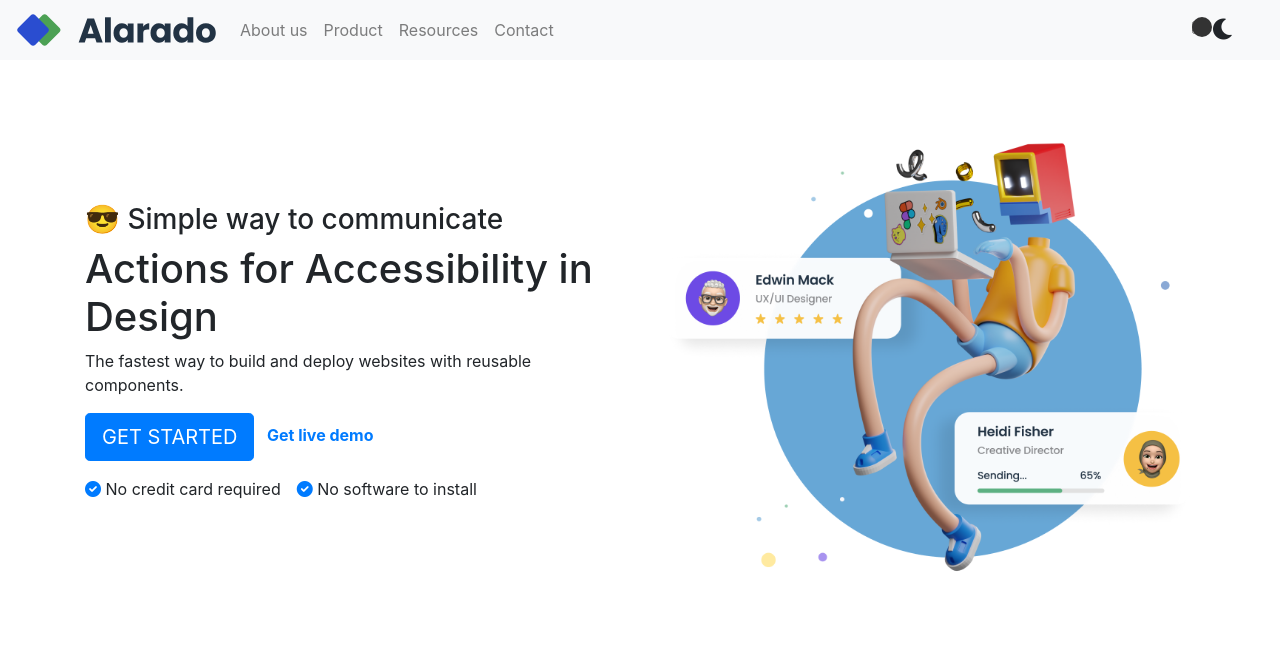
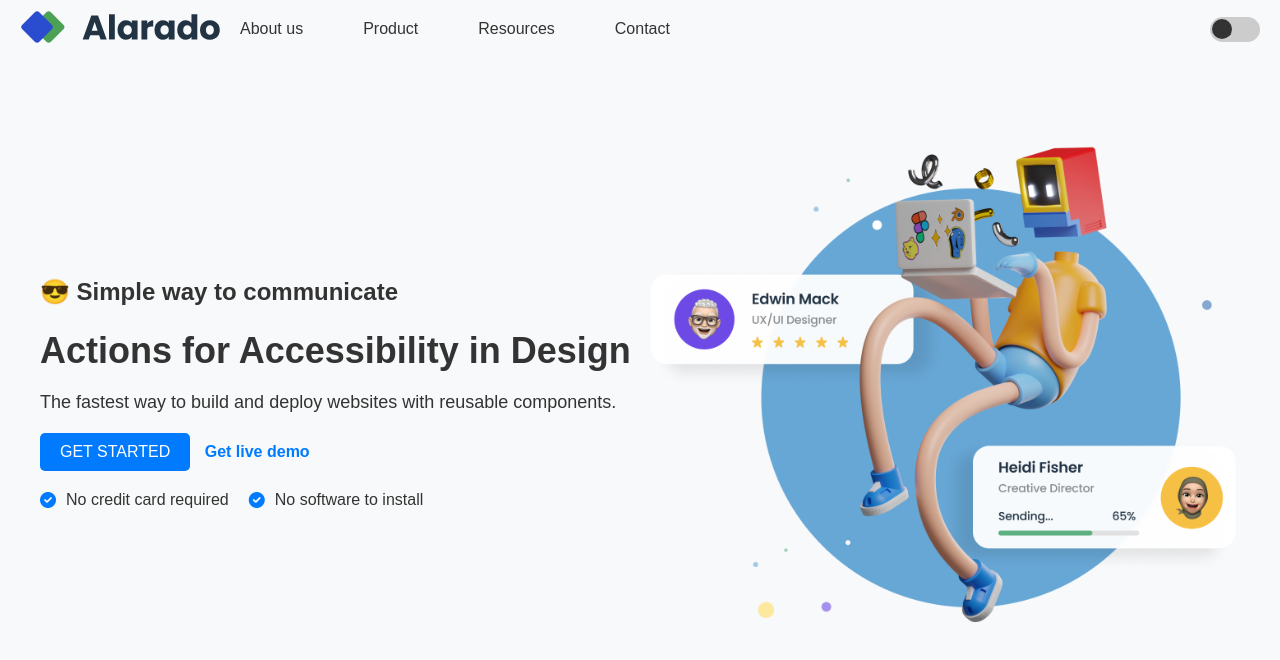
Before and after one commit to Jeetheshc/cssend, a plain HTML site: page index.html in a window 1280 px wide. Drawn offline with nearby package versions, Linux system fonts and the light colour scheme; a script that the page names is missing.

Commit message:
Your commit message

```diff
--- a/index.html
+++ b/index.html
@@ -1,67 +1,56 @@
 <!doctype html>
 <html lang="en">
-
 <head>
     <meta charset="utf-8">
     <meta name="viewport" content="width=device-width, initial-scale=1, shrink-to-fit=no">
-    <link rel="stylesheet" href="https://cdn.jsdelivr.net/npm/bootstrap@4.0.0/dist/css/bootstrap.min.css">
     <link rel="stylesheet" href="https://cdnjs.cloudflare.com/ajax/libs/font-awesome/6.0.0-beta3/css/all.min.css">
     <link rel="stylesheet" href="style.css">
     <title>Website</title>
 </head>
-
 <body>
-    <header class="navbar navbar-expand-lg navbar-light bg-light">
+    <header class="navbar">
         <a class="navbar-brand" href="#">
             <img src="./image/alarado-icon-homepage.svg" alt="Alarado logo" style="width: 200px;">
         </a>
 
-        <button class="navbar-toggler hamburger" type="button" data-toggle="collapse" data-target="#navbarNav"
-            aria-controls="navbarNav" aria-expanded="false" aria-label="Toggle navigation">
-            <i class="fa-solid fa-bars"></i>
-        </button>
+        <nav class="nav_links">
+            <ul>
+                <li><a href="#">About us</a></li>
+                <li><a href="#">Product</a></li>
+                <li><a href="#">Resources</a></li>
+                <li><a href="#">Contact</a></li>
+            </ul>
+        </nav>
 
-        <div class="collapse navbar-collapse" id="navbarNav">
-            <ul class="navbar-nav mr-auto">
-                <li class="nav-item"><a class="nav-link" href="#">About us</a></li>
-                <li class="nav-item"><a class="nav-link" href="#">Product</a></li>
-                <li class="nav-item"><a class="nav-link" href="#">Resources</a></li>
-                <li class="nav-item"><a class="nav-link" href="#">Contact</a></li>
-            </ul>
-            <div class="form-check form-switch ml-3">
-                <input class="form-check-input checkbox" type="checkbox" id="checkbox">
-                <label class="form-check-label checkbox-label" for="checkbox">
-                    <i class="fas fa-moon"></i>
-                    <i class="fas fa-sun"></i>
-                    <span class="ball"></span>
-                </label>
-            </div>
+        <div class="form-check form-switch">
+            <input class="checkbox" type="checkbox" id="checkbox">
+            <label class="checkbox-label" for="checkbox">
+                <i class="fas fa-moon"></i>
+                <i class="fas fa-sun"></i>
+                <span class="ball"></span>
+            </label>
         </div>
     </header>
 
-    <div class="container my-5">
-        <div class="row align-items-center">
-            <div class="col-md-6 text-center text-md-left">
+    <div class="container">
+        <div class="row">
+            <div class="hero-text">
                 <h3>😎 Simple way to communicate</h3>
                 <h1>Actions for Accessibility in Design</h1>
                 <p>The fastest way to build and deploy websites with reusable components.</p>
-                <a href="#" class="btn btn-primary btn-lg mr-2">GET STARTED</a>
-                <a href="#" class="text-primary font-weight-bold">Get live demo</a>
-                <div class="d-flex flex-row align-items-center mt-3">
-                    <div class="mr-3"><i class="fas fa-check-circle text-primary"></i> No credit card required</div>
-                    <div><i class="fas fa-check-circle text-primary"></i> No software to install</div>
+                <a href="#" class="btn">GET STARTED</a>
+                <a href="#" class="link">Get live demo</a>
+                <div class="features">
+                    <div><i class="fas fa-check-circle"></i> No credit card required</div>
+                    <div><i class="fas fa-check-circle"></i> No software to install</div>
                 </div>
             </div>
-            <div class="col-md-6 text-center">
-                <img src="./image/hero-image-simple-homepage.png" class="img-fluid" alt="Hero Image">
+            <div class="hero-image">
+                <img src="./image/hero-image-simple-homepage.png" alt="Hero Image">
             </div>
         </div>
     </div>
 
-    <script src="https://code.jquery.com/jquery-3.2.1.slim.min.js"></script>
-    <script src="https://cdn.jsdelivr.net/npm/popper.js@1.12.9/dist/umd/popper.min.js"></script>
-    <script src="https://cdn.jsdelivr.net/npm/bootstrap@4.0.0/dist/js/bootstrap.min.js"></script>
     <script src="script.js"></script>
 </body>
-
 </html>
--- a/package.json
+++ /dev/null
@@ -1,5 +0,0 @@
-{
-  "dependencies": {
-    "bootstrap": "^5.3.3"
-  }
-}
--- a/script.js
+++ /dev/null
@@ -1,12 +0,0 @@
-document.addEventListener('DOMContentLoaded', function () {
-    const checkbox = document.querySelector('.checkbox');
-    const body = document.body;
-
-    checkbox.addEventListener('change', function () {
-      if (checkbox.checked) {
-        body.classList.add('dark-theme');
-      } else {
-        body.classList.remove('dark-theme');
-      }
-    });
-  });
--- a/style.css
+++ b/style.css
@@ -1,15 +1,61 @@
-.dark-theme {
-    background-color: #333;
-    color: #fff;
+/* General Styles */
+body {
+    font-family: Arial, sans-serif;
+    margin: 0;
+    padding: 0;
+    background-color: #f8f9fa;
+    color: #333;
 }
 
-  .dark-theme .hero-text h1,
-  .dark-theme .hero-text p {
-    color: #ddd;
+/* Navbar Styles */
+.navbar {
+    display: flex;
+    align-items: center;
+    padding: 10px 20px;
+    background-color: #f8f9fa;
 }
 
-  .dark-theme .hero-image img {
-    filter: brightness(0.8);
+.navbar-brand img {
+    width: 200px;
+}
+
+.nav_links ul {
+    list-style: none;
+    margin: 0;
+    padding: 0;
+    display: flex; /* Flexbox for horizontal layout */
+    gap: 20px;
+}
+
+.nav_links ul li {
+    padding: 10px 20px;
+}
+
+.nav_links ul li a {
+    text-decoration: none;
+    color: #333;
+}
+
+/* Dark Mode Toggle */
+.form-switch {
+    display: flex;
+    align-items: center;
+    margin-left: auto; /* Aligns the switch to the right */
+}
+
+.checkbox {
+    display: none;
+}
+
+.checkbox-label {
+    display: flex;
+    align-items: center;
+    position: relative;
+    width: 50px;
+    height: 25px;
+    background: #ccc;
+    border-radius: 25px;
+    cursor: pointer;
 }
 
 .ball {
@@ -19,16 +65,18 @@
     background: #333;
     transition: transform 0.3s ease;
     position: absolute;
-    left: 0;
+    left: 2px;
+    top: 2.5px;
 }
 
 .checkbox:checked + .checkbox-label .ball {
-    transform: translateX(20px);
+    transform: translateX(25px);
 }
 
 .checkbox-label i {
-    font-size: 1.5em;
+    font-size: 1.2em;
     transition: opacity 0.3s ease;
+    margin: 0 5px;
 }
 
 .checkbox-label .fa-moon {
@@ -47,16 +95,92 @@
     opacity: 1;
 }
 
-  .hamburger {
-    display: none;
+/* Hero Section */
+.container {
+    max-width: 1200px;
+    margin: 50px auto;
+    padding: 0 20px;
 }
 
-  @media (max-width: 1000px) {
-    .nav_links {
-      display: none;
+.row {
+    display: flex;
+    flex-wrap: wrap;
+    align-items: center;
+    justify-content: space-between;
 }
 
-    .hamburger {
-      display: block;
+.hero-text {
+    max-width: 50%;
 }
+
+.hero-text h3 {
+    font-size: 24px;
+    margin-bottom: 20px;
 }
+
+.hero-text h1 {
+    font-size: 36px;
+    margin-bottom: 20px;
+}
+
+.hero-text p {
+    font-size: 18px;
+    margin-bottom: 20px;
+}
+
+.hero-text .btn {
+    display: inline-block;
+    padding: 10px 20px;
+    background-color: #007bff;
+    color: white;
+    text-decoration: none;
+    border-radius: 5px;
+    margin-right: 10px;
+}
+
+.hero-text .link {
+    color: #007bff;
+    font-weight: bold;
+    text-decoration: none;
+}
+
+.features {
+    margin-top: 20px;
+    display: flex;
+    gap: 20px;
+}
+
+.features div {
+    display: flex;
+    align-items: center;
+    font-size: 16px;
+}
+
+.features i {
+    color: #007bff;
+    margin-right: 10px;
+}
+
+.hero-image {
+    max-width: 50%;
+    text-align: center;
+}
+
+.hero-image img {
+    max-width: 100%;
+}
+
+/* Dark Theme Styles */
+.dark-theme {
+    background-color: #333;
+    color: #fff;
+}
+
+.dark-theme .hero-text h1,
+.dark-theme .hero-text p {
+    color: #ddd;
+}
+
+.dark-theme .hero-image img {
+    filter: brightness(0.8);
+}
```
Also changed, not shown: README.md (deleted), 1 other file. Lines whose indentation alone changed are shown as unchanged.
